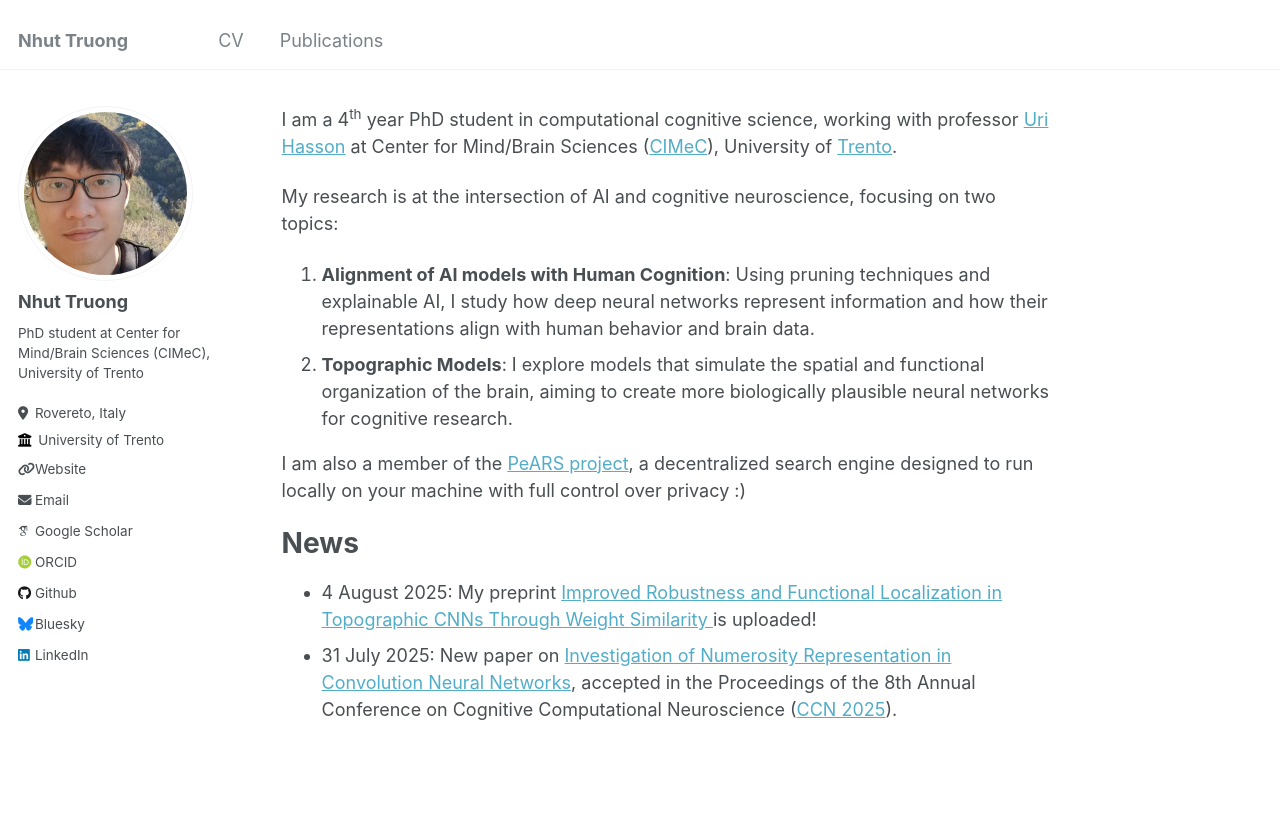
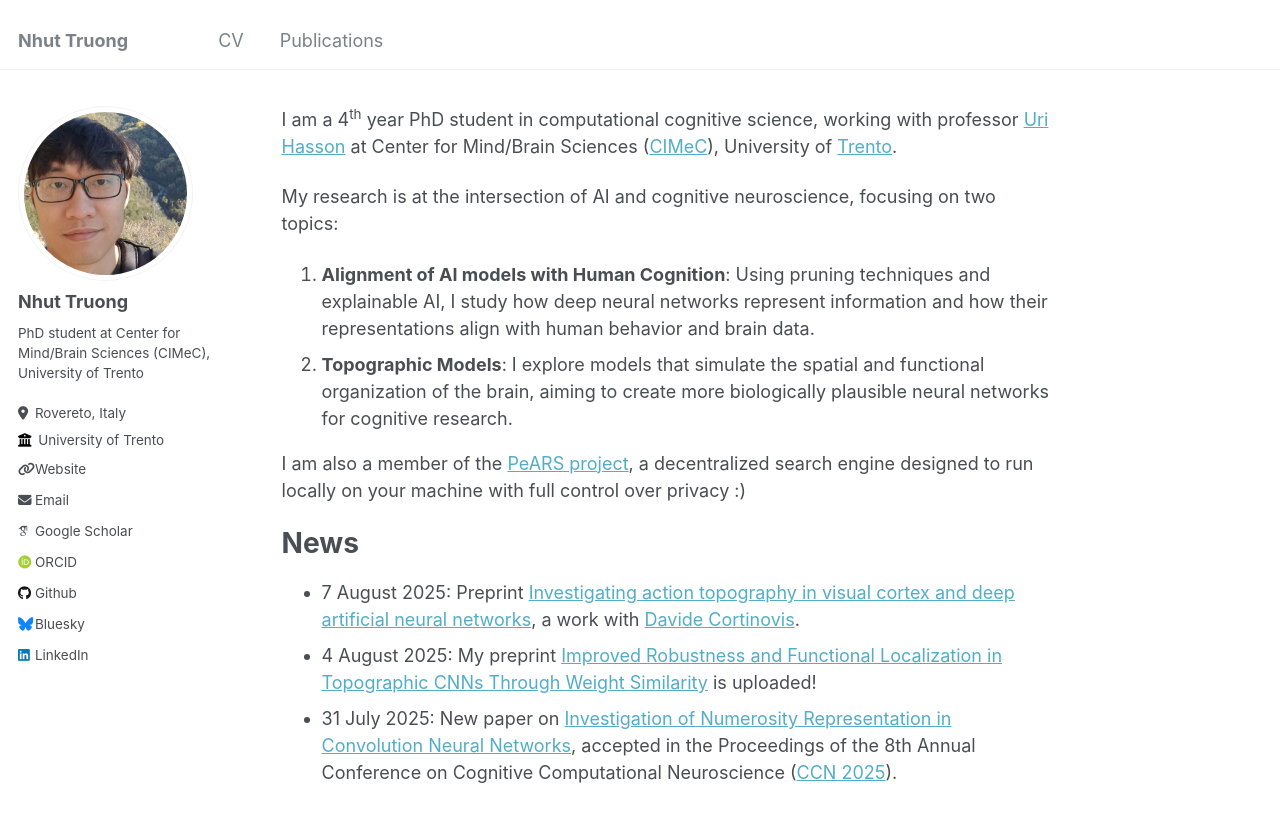
Before and after one commit to tlmnhut/tlmnhut.github.io, a Jekyll site: the page built from _pages/about.md, in a window 1280 px wide and 993 px high. Shown: the top 822 px of the window. Built offline with Jekyll 4.4.1, drawn with Linux system fonts in a browser that asks for light colours; some web fonts are replaced.

Commit message:
add davide preprint

```diff
--- a/_pages/about.md
+++ b/_pages/about.md
@@ -22,8 +22,9 @@ to run locally on your machine with full control over privacy :)
 
 News
 ======
-- 4 August 2025: My preprint [Improved Robustness and Functional Localization in Topographic CNNs Through Weight Similarity
-](https://arxiv.org/abs/2508.00043) is uploaded!
+- 7 August 2025: Preprint [Investigating action topography in visual cortex and deep artificial neural networks](https://www.biorxiv.org/content/10.1101/2025.08.05.668643v1),
+a work with [Davide Cortinovis](https://davidecortinovis-droid.github.io/).
+- 4 August 2025: My preprint [Improved Robustness and Functional Localization in Topographic CNNs Through Weight Similarity](https://arxiv.org/abs/2508.00043) is uploaded!
 - 31 July 2025: New paper on [Investigation of Numerosity Representation in Convolution Neural Networks](https://openreview.net/forum?id=AJmt5Cb1Nr),
 accepted in the Proceedings of the
 8th Annual Conference on Cognitive Computational Neuroscience ([CCN 2025](https://2025.ccneuro.org/)).
```
